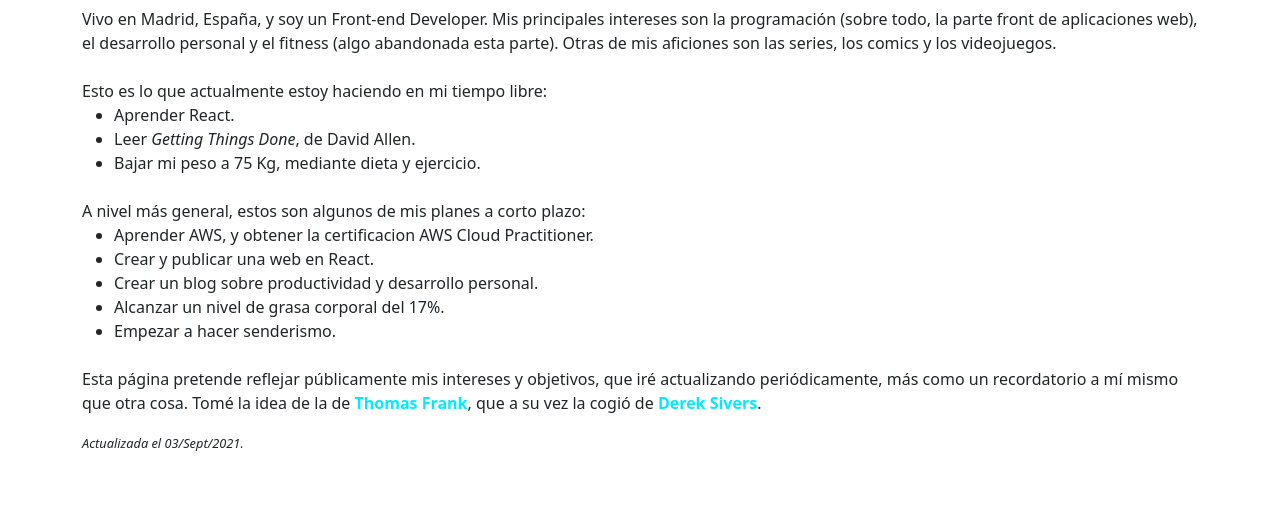
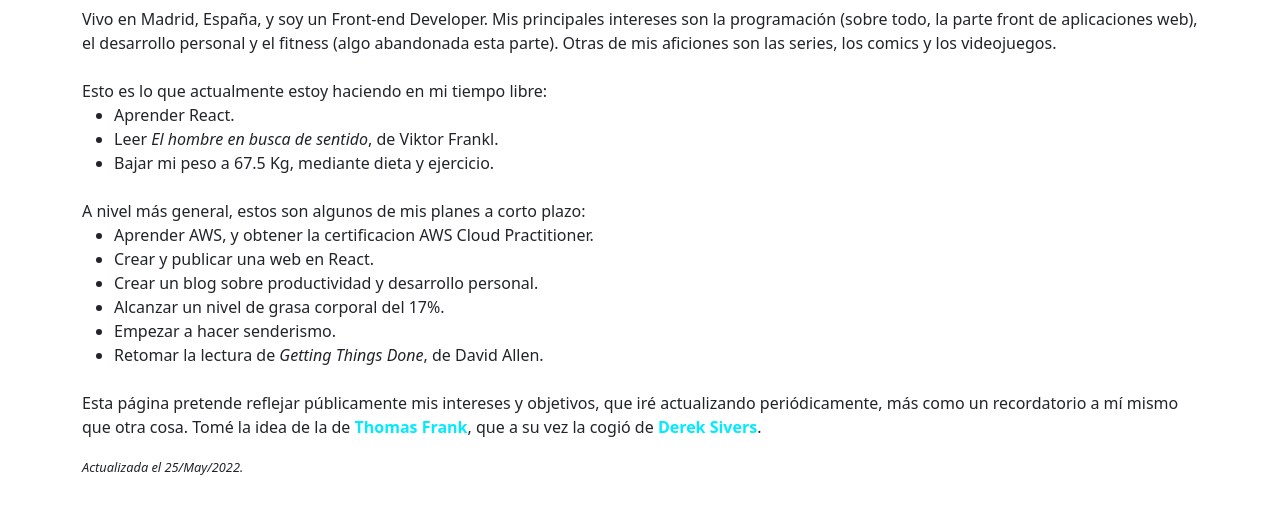
Before and after one commit to asorni/asorni.github.io, a plain HTML site: page index.html in a window 1280 px wide. Shown: the part 161-674 px from the top of the page. Drawn offline with nearby package versions, Linux system fonts and the light colour scheme.

Commit message:
Update index.html
Update current and short-term projects sections

```diff
--- a/index.html
+++ b/index.html
@@ -50,8 +50,8 @@
         <article>Esto es lo que actualmente estoy haciendo en mi tiempo libre:
             <ul>
                 <li>Aprender React.</li>
-                <li>Leer <em>Getting Things Done</em>, de David Allen.</li>
-                <li>Bajar mi peso a 75 Kg, mediante dieta y ejercicio.</li>
+                <li>Leer <em>El hombre en busca de sentido</em>, de Viktor Frankl.</li>
+                <li>Bajar mi peso a 67.5 Kg, mediante dieta y ejercicio.</li>
             </ul>
         </article>
 
@@ -63,6 +63,7 @@
                 <li>Crear un blog sobre productividad y desarrollo personal.</li>
                 <li>Alcanzar un nivel de grasa corporal del 17%.</li>
                 <li>Empezar a hacer senderismo.</li>
+                <li>Retomar la lectura de <em>Getting Things Done</em>, de David Allen.</li>
             </ul>
         </article>
 
@@ -70,7 +71,7 @@
             Esta página pretende reflejar públicamente mis intereses y objetivos, que iré actualizando periódicamente, más como un recordatorio a mí mismo que otra cosa. Tomé la idea de la de <a href="https://thomasjfrank.com/now/">Thomas Frank</a>, que a su vez la cogió de <a href="https://sive.rs/now">Derek Sivers</a>.
         </aside>
 
-        <footer>Actualizada el 03/Sept/2021.</footer>
+        <footer>Actualizada el 25/May/2022.</footer>
     </section>
 
     <script src="https://cdn.jsdelivr.net/npm/bootstrap@5.0.2/dist/js/bootstrap.bundle.min.js" integrity="sha384-MrcW6ZMFYlzcLA8Nl+NtUVF0sA7MsXsP1UyJoMp4YLEuNSfAP+JcXn/tWtIaxVXM" crossorigin="anonymous"></script>
```
